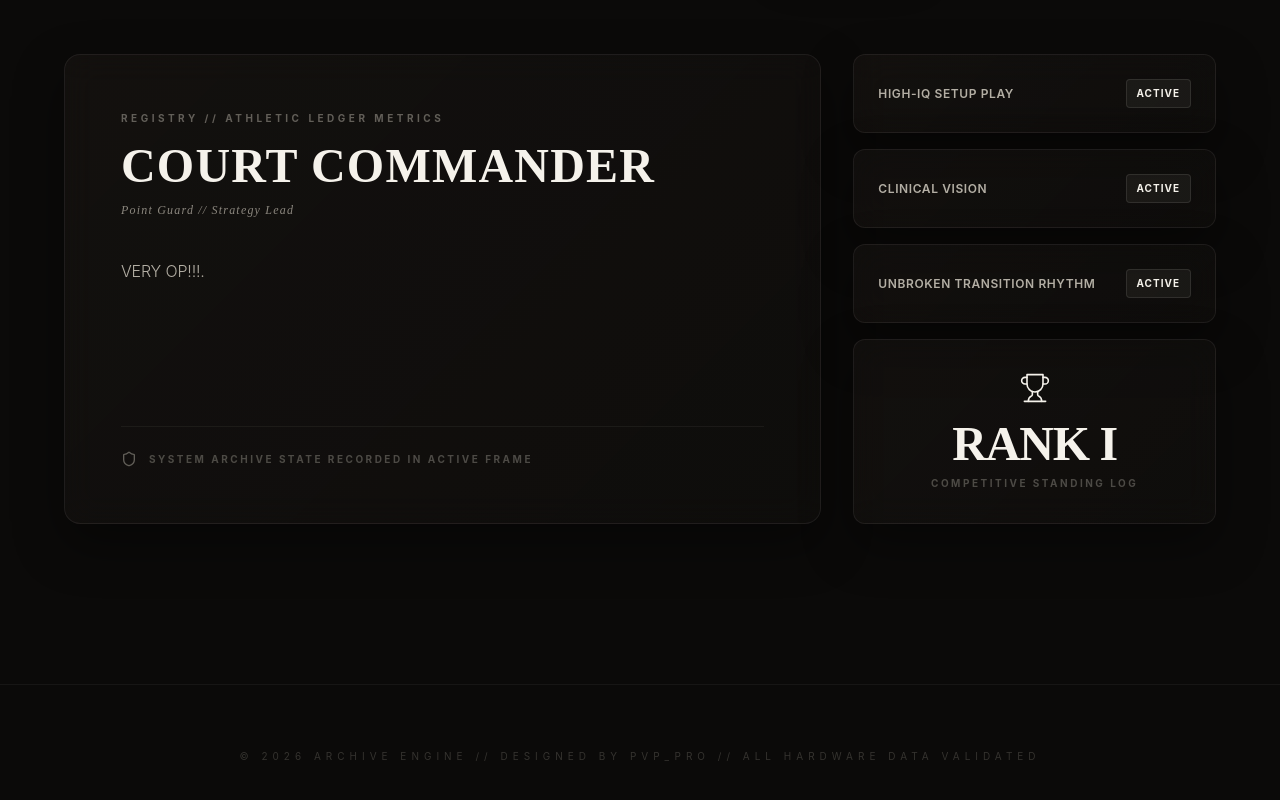
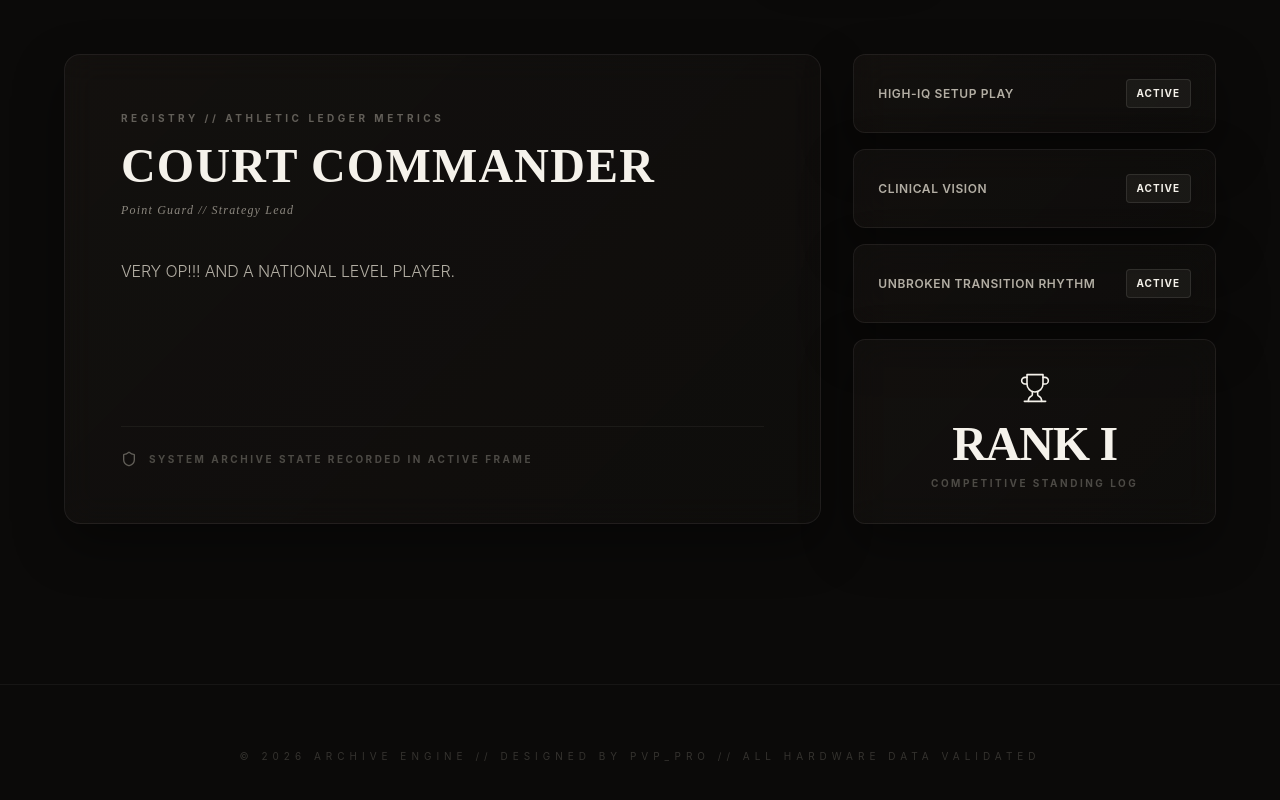
Before and after one commit to Slayers-001/between_who_i_was, a Next.js app: page / in a window 1280 px wide. Shown: the part 2236-3036 px from the top of the page. Built offline with nearby package versions, Linux system fonts and the light colour scheme.

Commit message:
Update Athletics.jsx

```diff
--- a/src/components/Athletics.jsx
+++ b/src/components/Athletics.jsx
@@ -8,13 +8,13 @@ export default function Athletics() {
     basketball: {
       title: "COURT COMMANDER",
       role: "Point Guard // Strategy Lead",
-      summary: "VERY OP!!!.",
+      summary: "VERY OP!!! AND A NATIONAL LEVEL PLAYER.",
       metrics: ["High-IQ Setup Play", "Clinical Vision", "Unbroken Transition Rhythm"]
     },
     swimming: {
       title: "AQUATIC MASTER",
       role: "Freestyle Speed Catalyst",
-      summary: "Good Enough to get selected in CBSE clusters.",
+      summary: "Good Enough to get selected in National TEAM!.",
       metrics: ["Aerobic Engine Max", "Precision Flip Turns", "Explosive Blocks Drive"]
     },
     skating: {
```
